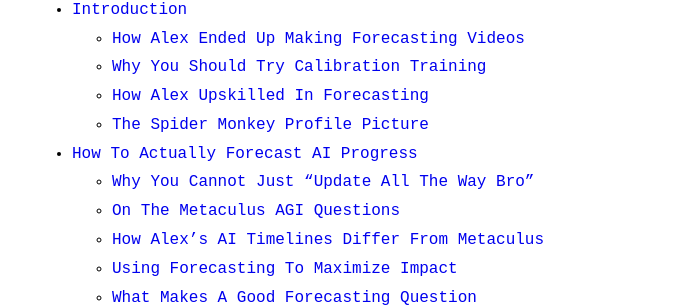
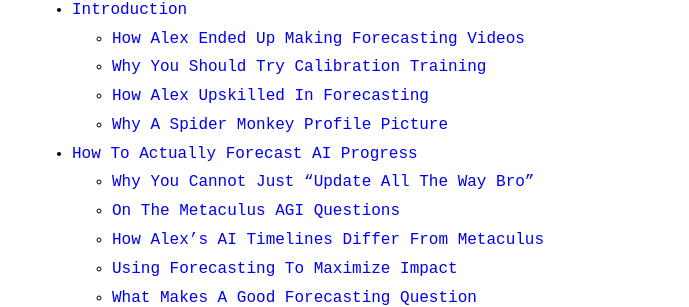
Before and after one commit to theinsideview/theinsideview.github.io, a Jekyll site: the page built from _posts/2022-09-05-alex.md, in a window 1280 px wide and 900 px high, scrolled down 959 px. Shown: the part 144-451 px from the top of the window, without its empty margins (288-977 px from the left). Built offline with Jekyll 4.4.1, drawn with Linux system fonts in a browser that asks for light colours; some of the changed text lies outside the part shown.

Commit message:
headline

```diff
--- a/_posts/2022-09-05-alex.md
+++ b/_posts/2022-09-05-alex.md
@@ -20,7 +20,7 @@
     * [How Alex Ended Up Making Forecasting Videos](#how-alex-ended-up-making-forecasting-videos)
     * [Why You Should Try Calibration Training](#why-you-should-try-calibration-training)
     * [How Alex Upskilled In Forecasting](#how-alex-upskilled-in-forecasting)
-    * [The Spider Monkey Profile Picture](#the-spider-monkey-profile-picture)
+    * [Why A Spider Monkey Profile Picture](#why-a-spider-monkey-profile-picture)
 * [How To Actually Forecast AI Progress](#how-to-actually-forecast-ai-progress)
     * [Why You Cannot Just "Update All The Way Bro"](#why-you-cannot-just-update-all-the-way-bro)
     * [On The Metaculus AGI Questions](#on-the-metaculus-agi-questions)
@@ -191,7 +191,7 @@
 **Alex**:
 We'll try, or we can just cut the pointing. <a href="#outline">⬆</a>
 
-## The Spider Monkey Profile Picture
+## Why A Spider Monkey Profile Picture
 
 **Michaël**:
 And I remember your profile picture on YouTube, or at least on Twitter, is a spider monkey.
```
